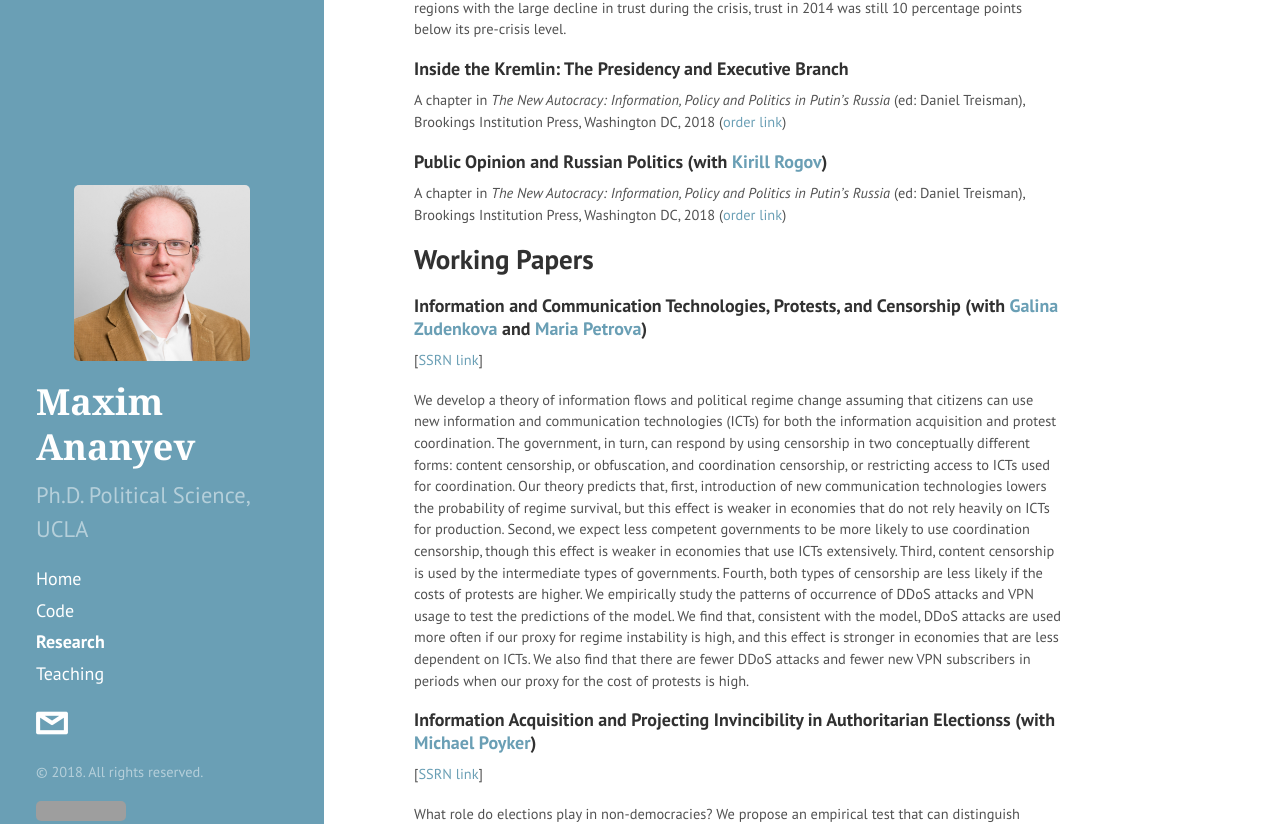
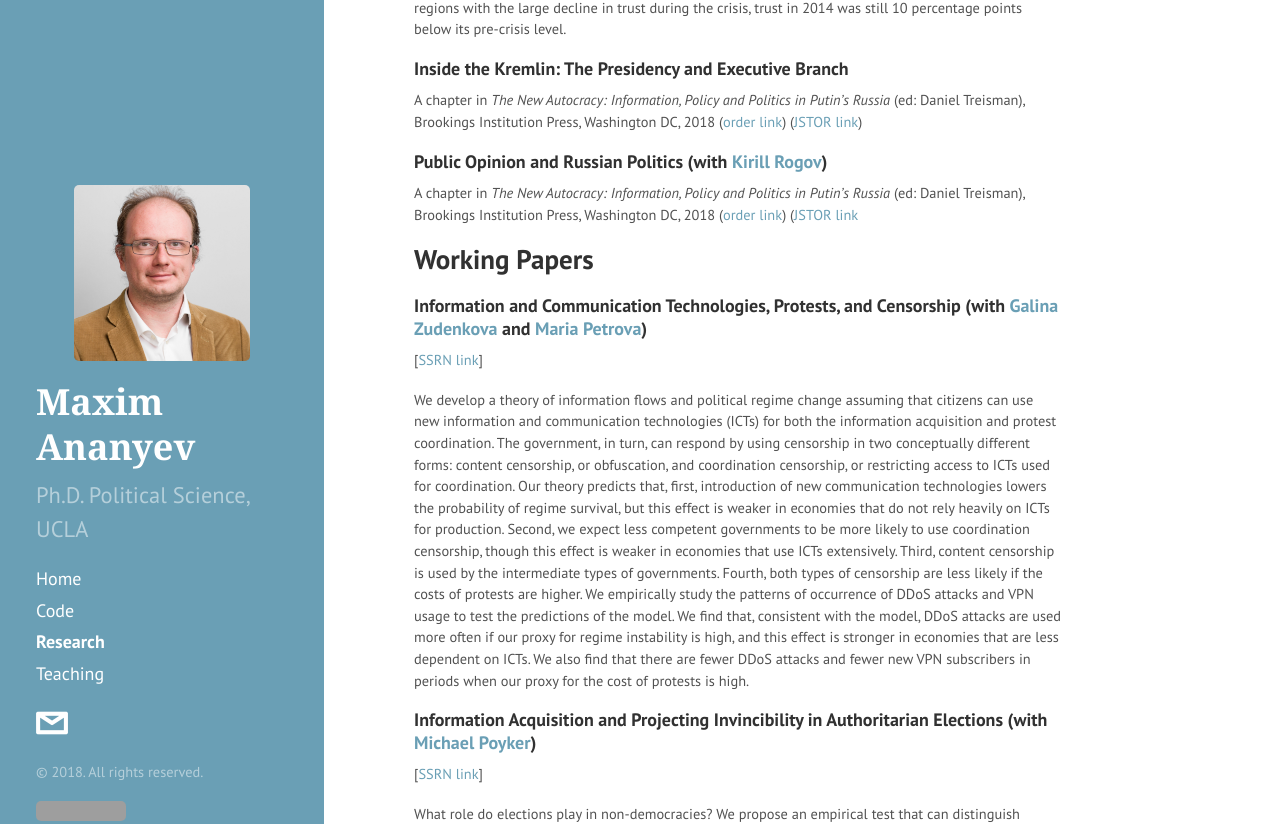
Before and after one commit to avtishin/avtishin.github.io, a Jekyll site: the page built from research.md, in a window 1280 px wide and 1400 px high. Shown: the part 543-1367 px from the top of the window. Built offline with Jekyll 4.4.1, drawn with Linux system fonts in a browser that asks for light colours; Markdown is read by kramdown in place of the engine named in the settings; comment, search, counter and statistics services are not loaded; grey boxes are pictures that could not be loaded.

Commit message:
jstor links

```diff
--- a/research.md
+++ b/research.md
@@ -14,10 +14,12 @@ This paper draws on a natural experiment to identify the relationship between in
 #### Inside the Kremlin: The Presidency and Executive Branch
 A chapter in *The New Autocracy: Information, Policy and Politics in Putin’s Russia* (ed: Daniel Treisman), Brookings Institution Press, Washington DC, 2018
 ([order link](https://www.brookings.edu/book/the-new-autocracy/))
+([JSTOR link](https://www.jstor.org/stable/10.7864/j.ctt1zkjzsh.5))
 
 #### Public Opinion and Russian Politics (with [Kirill Rogov](http://www.russiapoliticalinsight.com/kirill/))
 A chapter in *The New Autocracy: Information, Policy and Politics in Putin’s Russia* (ed: Daniel Treisman), Brookings Institution Press, Washington DC, 2018
 ([order link](https://www.brookings.edu/book/the-new-autocracy/))
+([JSTOR link](https://www.jstor.org/stable/10.7864/j.ctt1zkjzsh.11)
 
 
 ## Working Papers
@@ -26,7 +28,7 @@ A chapter in *The New Autocracy: Information, Policy and Politics in Putin’s R
 
 We develop a theory of information flows and political regime change assuming that citizens can use new information and communication technologies (ICTs) for both the information acquisition and protest coordination. The government, in turn, can respond by using censorship in two conceptually different forms: content censorship, or obfuscation, and coordination censorship, or restricting access to ICTs used for coordination. Our theory predicts that, first, introduction of new communication technologies lowers the probability of regime survival, but this effect is weaker in economies that do not rely heavily on ICTs for production. Second, we expect less competent governments to be more likely to use coordination censorship, though this effect is weaker in economies that use ICTs extensively. Third, content censorship is used by the intermediate types of governments. Fourth, both types of censorship are less likely if the costs of protests are higher. We empirically study the patterns of occurrence of DDoS attacks and VPN usage to test the predictions of the model. We find that, consistent with the model, DDoS attacks are used more often if our proxy for regime instability is high, and this effect is stronger in economies that are less dependent on ICTs. We also find that there are fewer DDoS attacks and fewer new VPN subscribers in periods when our proxy for the cost of protests is high.
 
-#### Information Acquisition and Projecting Invincibility in Authoritarian Electionss (with [Michael Poyker](http://www.poykerm.com/))
+#### Information Acquisition and Projecting Invincibility in Authoritarian Elections (with [Michael Poyker](http://www.poykerm.com/))
 [[SSRN link](https://papers.ssrn.com/sol3/Papers.cfm?abstract_id=2712064)]
 
 What role do elections play in non-democracies? We propose an empirical test that can distinguish between two major families of theories of authoritarian elections: that elections can be used to maintain an image of invincibility of the regime (Influence Theory), or that elections can be used to get information about the popularity of the regime (Information Theory). While those theories might not be mutually exclusive, we show that they generate different predictions about the spatial allocation of electoral manipulations. Under the Influence Theory, electoral manipulations happen in the areas where the protest sentiments are high. Under Information Acquisition theory, electoral manipulation should happen only in the places where the potential for a successful protest is low. Using the data from 2011 Parliamentary Election in Russia and a regionally representative public opinion survey conducted before the election, we find that electoral manipulations were more likely to happen in the regions where the level of protest potential is lower. When the protest potential goes up by 10 percentage points, the estimates of electoral manipulation in a subsequent election go down by a half of their standard deviation thus corroborating Information Theory.
```
